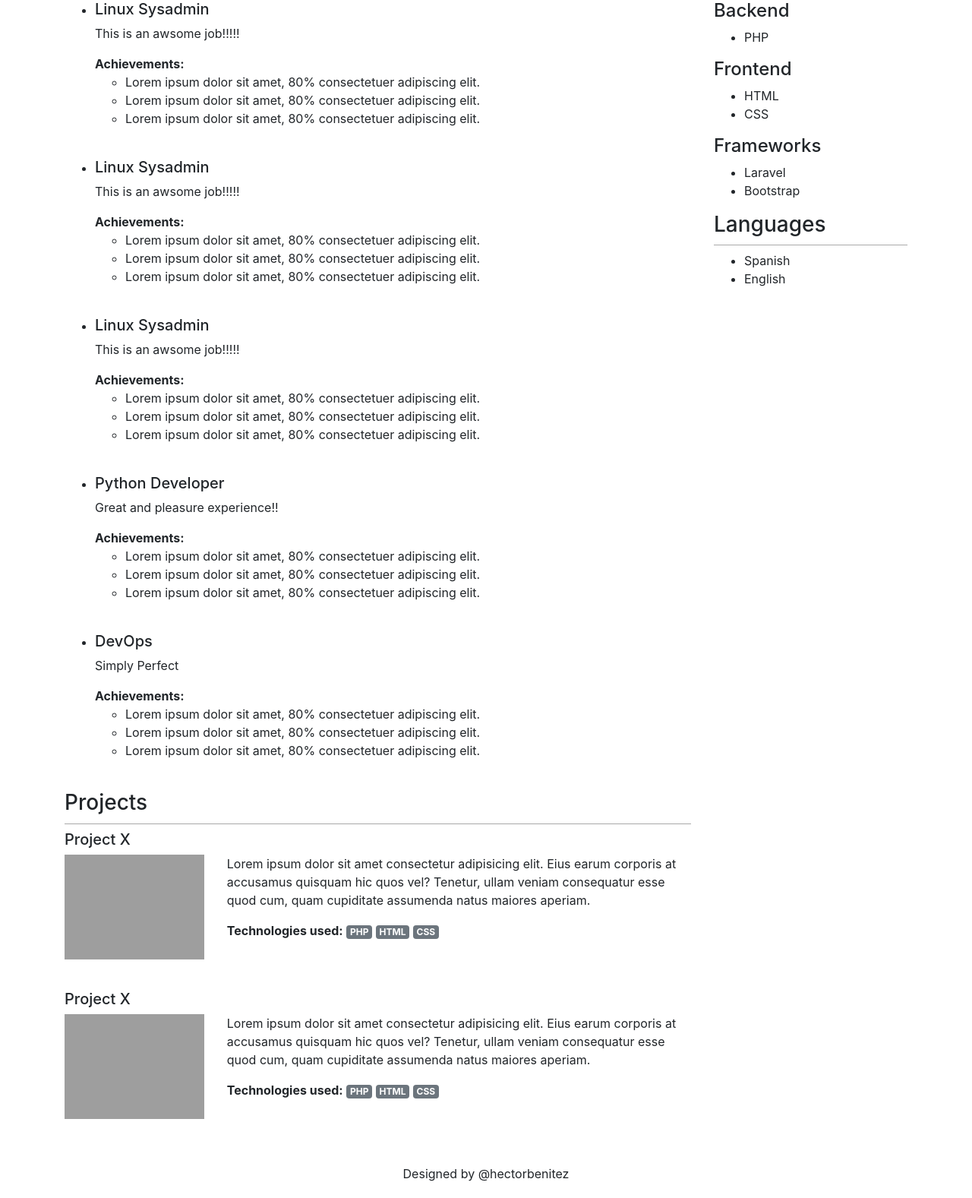
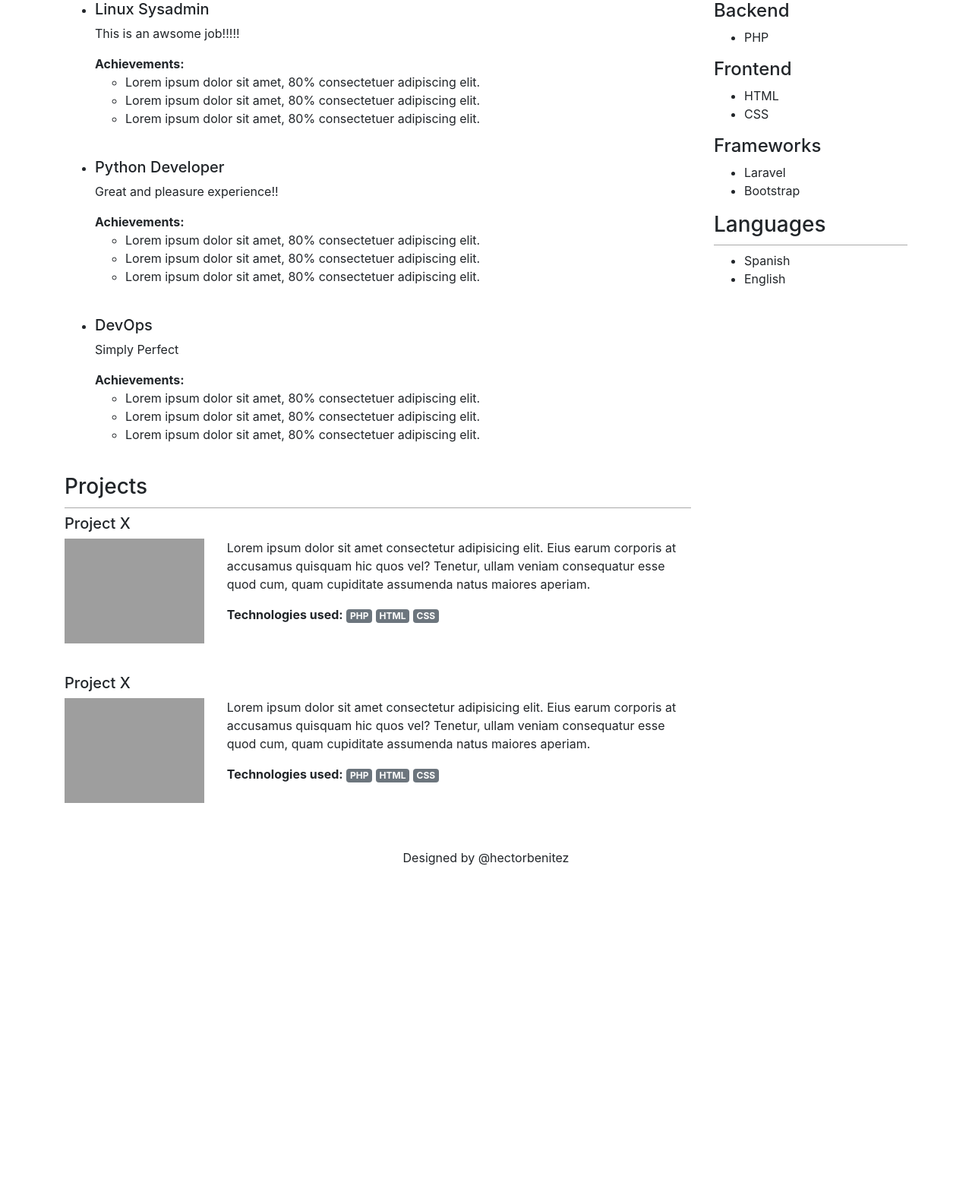
Before and after one commit to cmmora/introPHP, a PHP site: page / in a window 1280 px wide. Shown: the part 548-2125 px from the top of the page at 76% size. After the commit the page ends 1687 px from the top, so only its background shows below. Run offline with PHP 8.4, Linux system fonts and the light colour scheme; some libraries are stand-ins or nearby versions; grey boxes are pictures that could not be loaded.

Commit message:
fin de ejemplo con do-while

```diff
--- a/index.php
+++ b/index.php
@@ -94,8 +94,8 @@ $jobs = [
               $idx = 0;
               do {
                 echo '<li class="work-position">';
-                echo '<h5>' . $jobs[0]['title'] . '</h5>';
-                echo '<p>' . $jobs[0]['description'] . '</p>';
+                echo '<h5>' . $jobs[$idx]['title'] . '</h5>';
+                echo '<p>' . $jobs[$idx]['description'] . '</p>';
                 echo '<strong>Achievements:</strong>';
                 echo '<ul>';
                 echo '<li>Lorem ipsum dolor sit amet, 80% consectetuer adipiscing elit.</li>';
@@ -108,26 +108,7 @@ $jobs = [
             ?>
 
 
-            <li class="work-position">
-                <h5><?php echo $jobs[1][title];?></h5>
-                <p><?php echo $jobs[1][description]?></p>
-                <strong>Achievements:</strong>
-                <ul>
-                  <li>Lorem ipsum dolor sit amet, 80% consectetuer adipiscing elit.</li>
-                  <li>Lorem ipsum dolor sit amet, 80% consectetuer adipiscing elit.</li>
-                  <li>Lorem ipsum dolor sit amet, 80% consectetuer adipiscing elit.</li>
-                </ul>
-              </li>
-              <li class="work-position">
-                  <h5><?php echo $jobs[2][title]?></h5>
-                  <p><?php echo $jobs[2][description] ?></p>
-                  <strong>Achievements:</strong>
-                  <ul>
-                    <li>Lorem ipsum dolor sit amet, 80% consectetuer adipiscing elit.</li>
-                    <li>Lorem ipsum dolor sit amet, 80% consectetuer adipiscing elit.</li>
-                    <li>Lorem ipsum dolor sit amet, 80% consectetuer adipiscing elit.</li>
-                  </ul>
-                </li>
+
           </ul>
         </div>
         <div>
```
